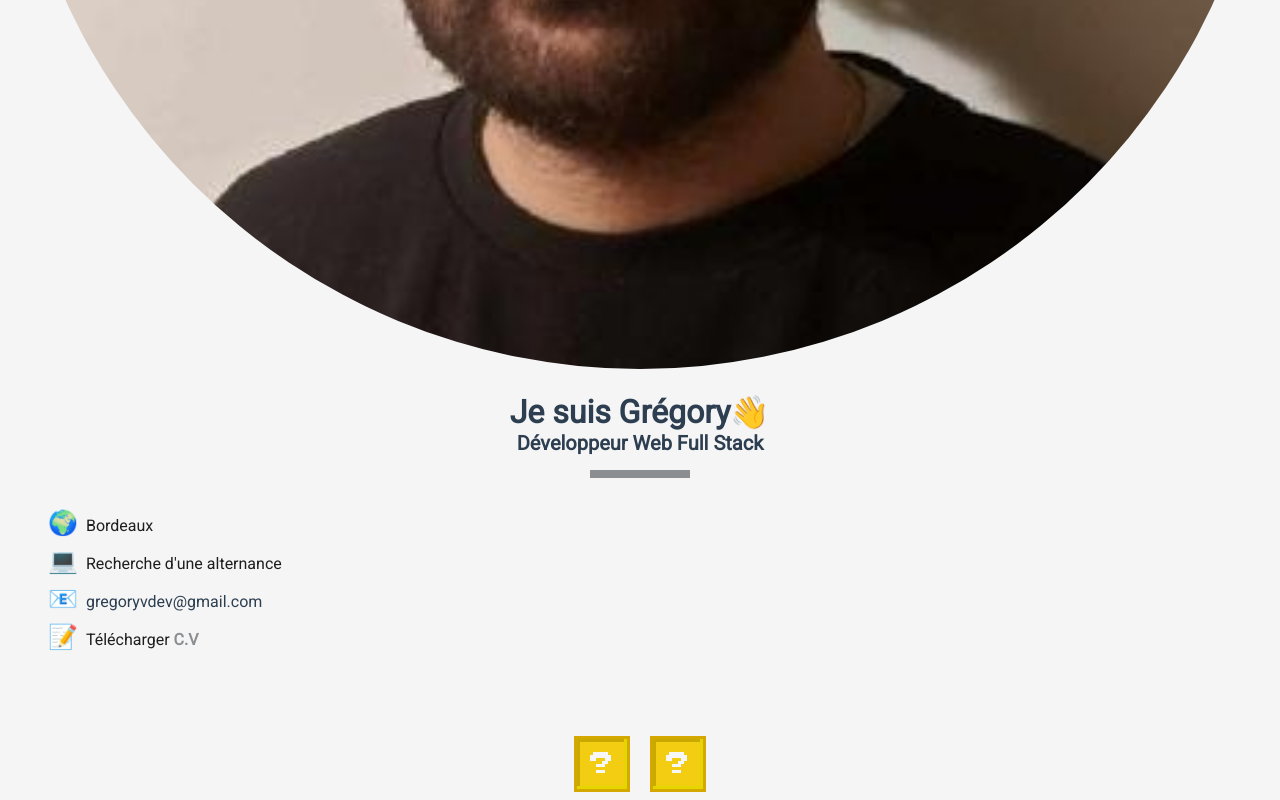
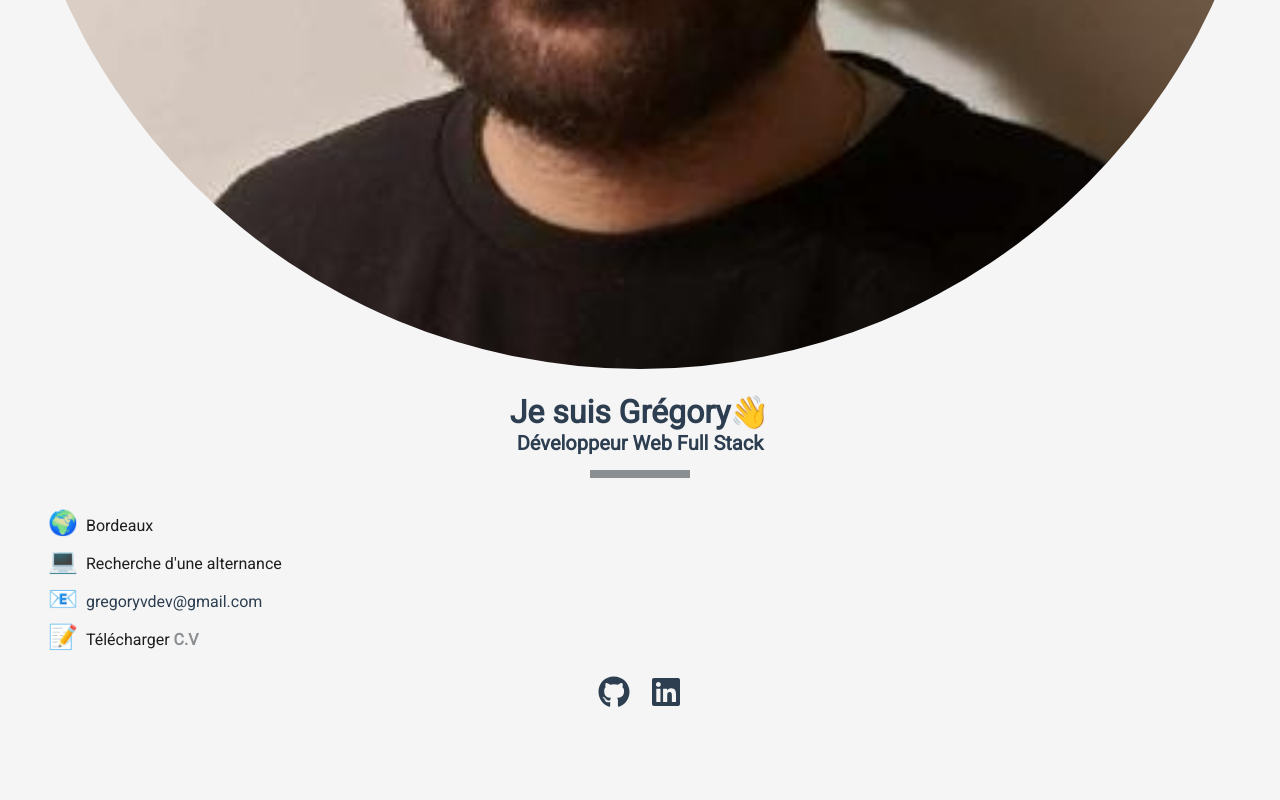
Before and after one commit to GregoryVDev/Portfolio, a React (Vite) app: page / in a window 1280 px wide. Shown: the part 965-1765 px from the top of the page. After the commit the page ends 1689 px from the top, so only its background shows below. Built offline with nearby package versions, Linux system fonts and the light colour scheme.

Commit message:
Removed the mario-block and question-mark className

```diff
--- a/src/Components/SocialIcons.jsx
+++ b/src/Components/SocialIcons.jsx
@@ -7,26 +7,20 @@ export const SocialIcons = () => {
         href="https://github.com/GregoryVDev"
         target="_blank"
         rel="noopener noreferrer"
-        className="mario-block"
+        className="media"
         aria-label="GitHub"
       >
-        <span className="question-mark">?</span>
-        <div className="icon">
-          <FaGithub />
-        </div>
+        <FaGithub />
       </a>
 
       <a
         href="https://www.linkedin.com/in/gregoryvdev/"
         target="_blank"
         rel="noopener noreferrer"
-        className="mario-block"
+        className="media"
         aria-label="LinkedIn"
       >
-        <span className="question-mark">?</span>
-        <div className="icon">
-          <FaLinkedin />
-        </div>
+        <FaLinkedin />
       </a>
     </div>
   );
--- a/src/index.css
+++ b/src/index.css
@@ -45,7 +45,7 @@ section h2 {
 
 .media:hover {
   animation: coinBounce 0.4s ease;
-  color: red;
+  color: #8A8E91;
 }
 
 @keyframes coinBounce {
@@ -134,34 +134,6 @@ section h2 {
   }
 }
 
-/* Cube Mario */
-
-.mario-block {
-  position: relative;
-  width: 50px;
-  height: 50px;
-  background: #F2CD11;
-  border: 3px solid #D4A800;
-  box-shadow:
-    inset -3px -3px #E6D600,
-    inset 3px 3px #C9A800;
-  display: flex;
-  justify-content: center;
-  align-items: center;
-  cursor: pointer;
-  overflow: visible;
-  font-size: 1.5rem;
-  font-family: 'PressStart', cursive;
-  color: #F7F7F7;
-}
-
-.mario-block::before {
-  font-size: 24px;
-  font-weight: bold;
-  color: #fff;
-  text-shadow: 2px 2px #b5651d;
-}
-
 .icon {
   position: absolute;
   bottom: 60px;
@@ -192,35 +164,13 @@ section h2 {
   animation: coinSpin 0.6s ease forwards;
 }
 
-/* Faire une animation de pièce */
-
-@keyframes coinSpin {
-  0% {
-    transform: translate(-50%, 20px) rotateY(0deg);
-    opacity: 0;
-  }
-
-  30% {
-    opacity: 1;
-  }
-
-  50% {
-    transform: translate(-50%, -10px) rotateY(180deg);
-  }
-
-  100% {
-    transform: translate(-50%, 0px) rotateY(360deg);
-    opacity: 1;
-  }
-}
-
 /* CONTAINERS INFOS */
 
 .container-infos {
   display: flex;
   flex-direction: column;
   gap: 10px;
-  margin-bottom: 85px;
+  margin-bottom: 25px;
 }
 
 .container-infos [role="img"] {
```
